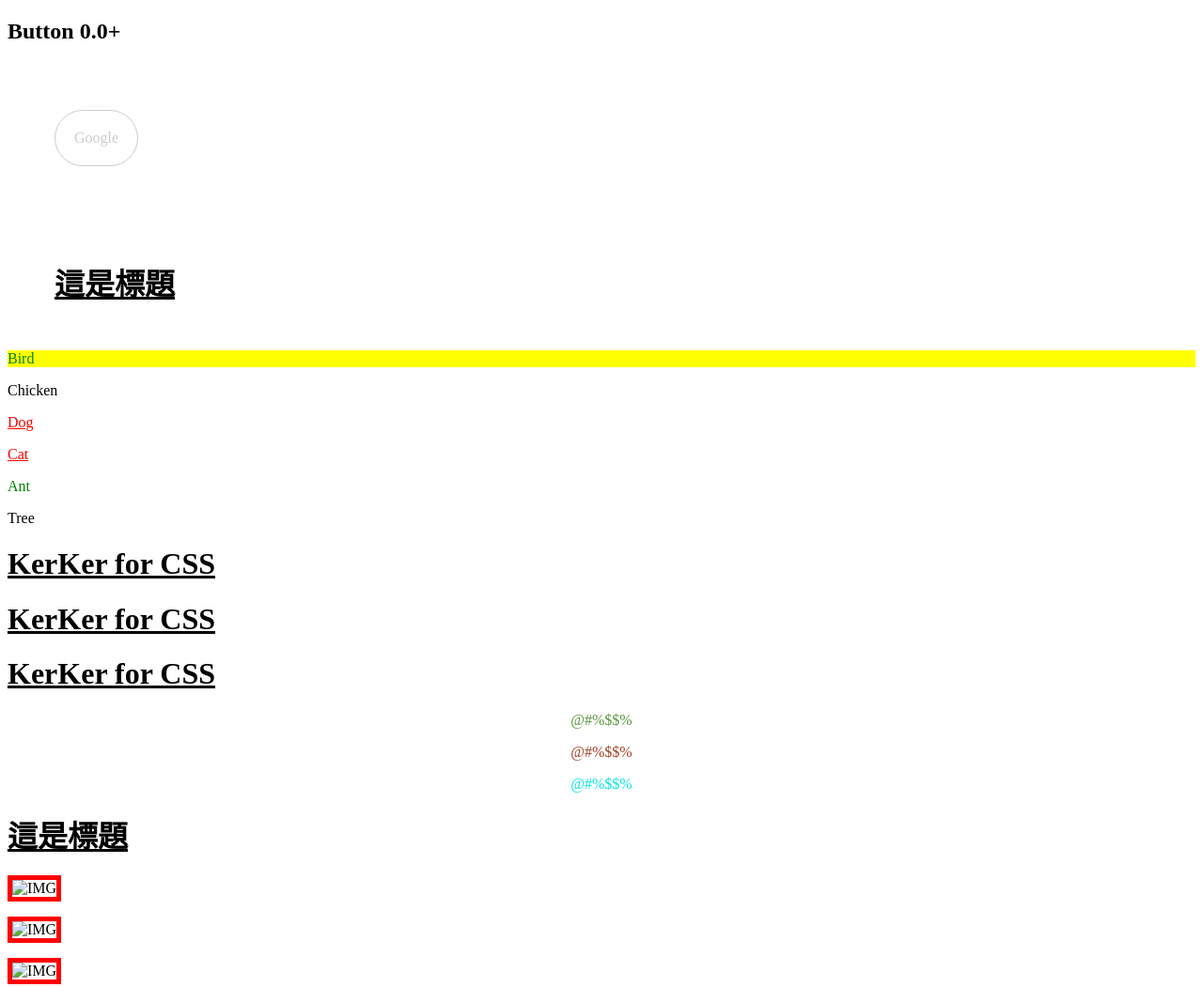
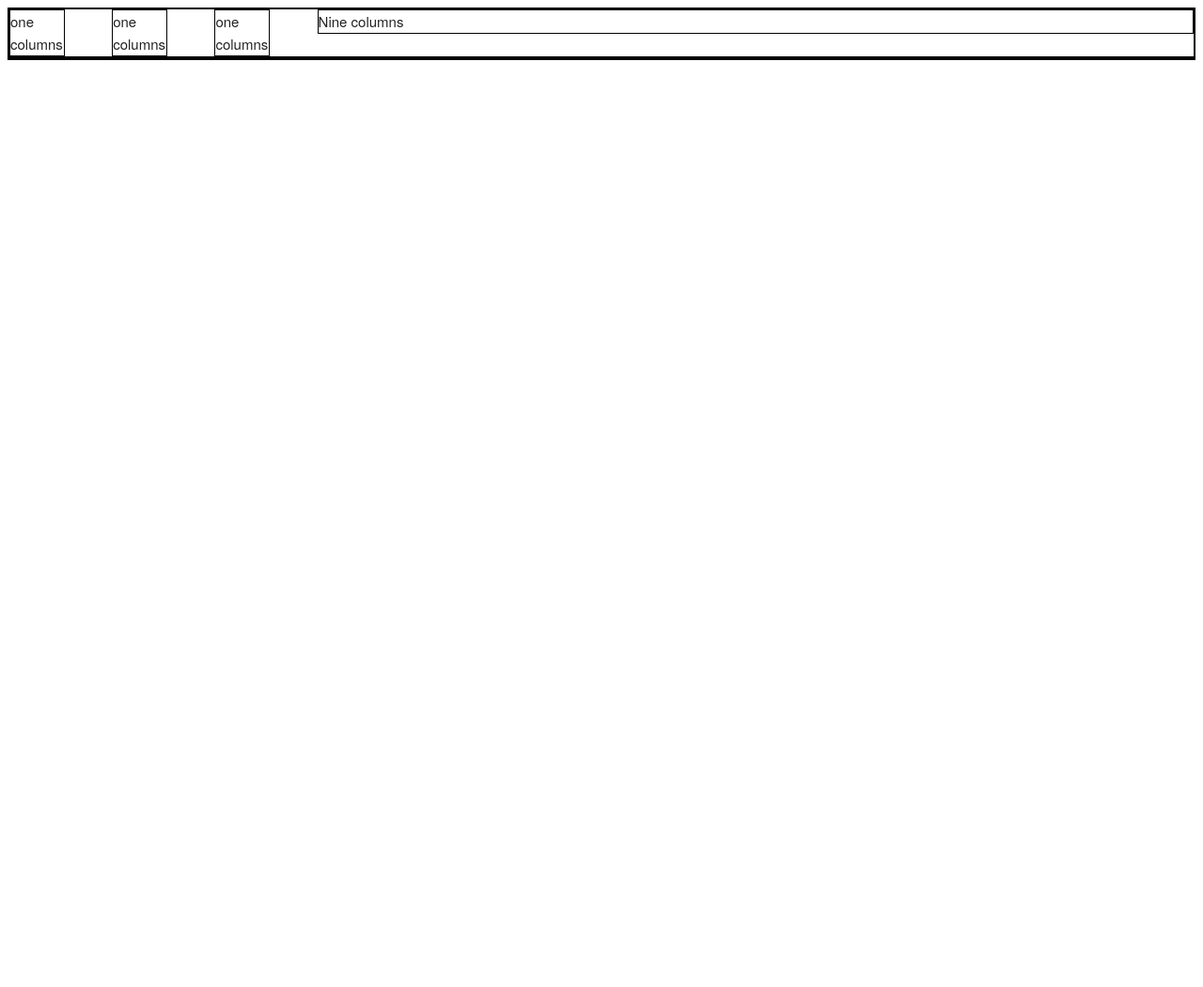
Before and after one commit to DVWU/CSS-practice, a plain HTML site: page index.html in a window 1280 px wide. Shown: the top 1051 px of the page at 94% size. After the commit the page ends 800 px from the top, so only its background shows below. Drawn offline with nearby package versions, Linux system fonts and the light colour scheme.

Commit message:
revise 1 for doing the row & column

```diff
--- a/index.html
+++ b/index.html
@@ -1,54 +1,40 @@
+<!DOCTYPE html>
   <!DOCTYPE html>
   <html>
     <head>
       <meta charset="utf-8">
-    <title></title>
-    <link rel="stylesheet" href="style.css">
+      <title>  DVW </title>
+
+      <link rel="stylesheet" href="https://cdnjs.cloudflare.com/ajax/libs/skeleton/2.0.4/skeleton.css">
+      <link rel="stylesheet" href="resume.css">
+
     </head>
     <body>
-    <h2> Button 0.0+ </h2>
-    <a class="button google-link" href="http://www.google.com"> Google </a>
-    <h2> </h2>
+      <!---左右加起來12row container 是網站全體--->
+      <div class="containier">
+        <!--- 一列--->
+          <div class="row">
+            <!--- 三欄--->
+              <div class="one columns">
+                  one columns
+              </div>
+              <div class="one columns">
+                  one columns
+              </div>
+              <div class="one columns">
+                  one columns
+              </div>
 
-    <div id="header" style="margin: 50px;">
-      <h1 class="article-title">這是標題</h1>
+              <div class="nine columns">
+                Nine columns
+              </div>
+          </div>
       </div>
 
 
-    <div id="bird" class="animal two-legs two-wings can-fly">Bird</div>
-    <p id="chicken" class="animal two-legs two-wings">Chicken</p>
-    <p id="dog" class="animal four-legs run">Dog</p>
-    <p id="cat" class="animal four-legs run">Cat</p>
-    <p id="ant" class="animal bug six-legs">Ant</p>
-    <p id="tree" class="plant">Tree</p>
+      <div class=>
 
-      <h1> KerKer for CSS </h1>
-      <h1> KerKer for CSS </h1>
-      <h1> KerKer for CSS </h1>
-      <div id="first-div">
-        <p class="text-center"> @#%$$% </p>
       </div>
-      <div id="second-div">
-        <p class="text-center"> @#%$$% </p>
-      </div>
-      <div id="third-div">
-        <p class="text-center"> @#%$$% </p>
-      </div>
-      <div id="header">
-    <h1 class="article-title">這是標題</h1>
-  </div>
-
-    <div id="article">
-    <img width="300px" height="300px"src="D:\手機照片備份\DSC_1284.jpg" alt="IMG" class="img img-A">
-    <p class="p-1">
-        <img width="300px" height="300px"src="C:\Users\DW\Desktop\test using\DSC_0643.jpg" alt="IMG" class="img img-B">
-    </p>
-    <p class="p-2">
-        <img width="300px" height="300px"src="C:\Users\DW\Desktop\test using\DSC_0332.jpg" alt="IMG" class="img img-C">
-    </p>
-    <img width="300px" height="300px"src="C:\Users\DW\Desktop\test using\DSC_1008.jpg" alt="IMG">
-    </div>
-    <img width="500px" height="300px"src="C:\Users\DW\Desktop\test using\DSC_0641.jpg" alt="IMG" class="img img-D">
 
     </body>
   </html>
--- /dev/null
+++ b/resume.css
@@ -0,0 +1,4 @@
+div{
+  border:1px solid black;
+  margin: :-1px;
+}
```
Also changed, not shown: practice.html (added, +54 -0 lines). Lines whose indentation alone changed are shown as unchanged.
